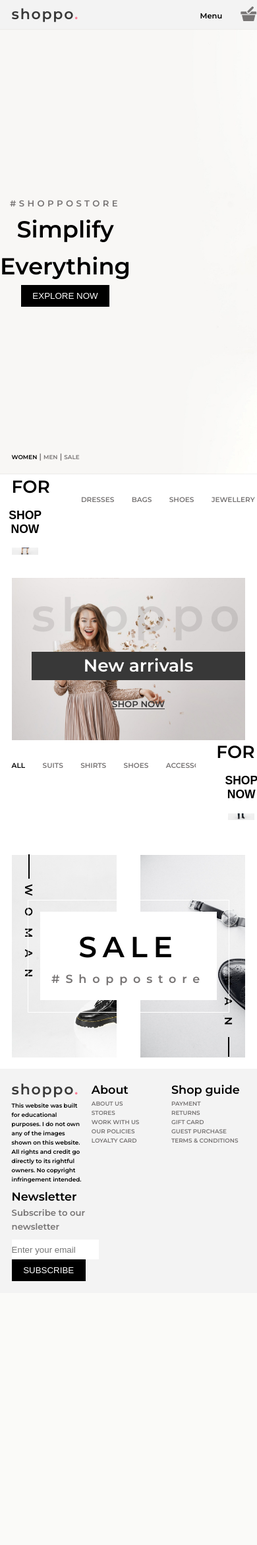
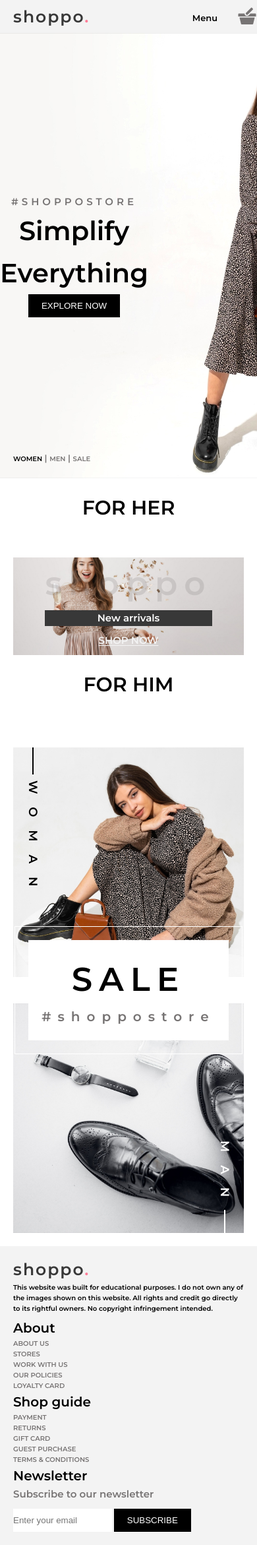
Before and after one commit to Leonas734/clothing_shop, a Django app: template clothing_shop/templates/clothing_shop/home_page.html in a window 390 px wide; the page is wider, and only the part inside the window is pictured. Shown: that part at 66% size. Before the commit the page ends 1942 px from the top of that part, so only its background shows below. Run offline with Django 3.2, Linux system fonts and the light colour scheme; the template is opened without the code that fills it, so the values that code supplies are empty.

Commit message:
Website is now fully mobile responsive
Modified mobile-nav 'top' property for better mobile response
Sale section now changes grid from horizontal to vertical if user
is using a mobile
Header backgroud image adjusts accordingly to viewport size
Shopping sections remove main image and categories if user is on mobile
New arrivals section reduces accrodingly to viewport size
Footer column grid increased to 20fr for better mobile responsiveness

```diff
--- a/clothing_shop/sass/sass/_base.scss
+++ b/clothing_shop/sass/sass/_base.scss
@@ -1,3 +1,4 @@
+// Colours
 $color-primary: #383838;
 $color-primary-light: #777474;
 $color-primary-very-light: #f3f3f3;
@@ -7,8 +8,10 @@ $color-white: #fff;
 
 // Breakpoints
 $bp-large: 37.5em; // 600px
-$bp-medium: 55em;
+$bp-medium: 29.0625em; // 465px
+$bp-small: 22.8125em; // 365px
 
+// Fonts
 $font-primary: "Montserrat", sans-serif;
 
 * {
@@ -25,9 +28,6 @@ $font-primary: "Montserrat", sans-serif;
 html {
   box-sizing: border-box;
   font-size: 62.5%; // 1rem = 10px, 10px/16px = 62.5%
-  @media only screen and (max-width: $bp-large) {
-    font-size: 55%;
-  }
 }
 
 body {
--- a/clothing_shop/sass/sass/_footer.scss
+++ b/clothing_shop/sass/sass/_footer.scss
@@ -7,7 +7,7 @@
   grid-column-gap: 1rem;
   grid-template-columns: repeat(
     auto-fit,
-    [col-start] minmax(10rem, 1fr) [col-end]
+    [col-start] minmax(20rem, 1fr) [col-end]
   );
 
   align-content: center;
@@ -55,8 +55,6 @@
         height: 3.5rem;
         width: 15rem;
       }
-      > button {
-      }
     }
   }
 }
--- a/clothing_shop/sass/sass/_header.scss
+++ b/clothing_shop/sass/sass/_header.scss
@@ -8,6 +8,10 @@
   display: grid;
   grid-template-columns: minmax(min-content, 1fr) 1fr;
   transition: all 0.5s;
+
+  @media only screen and (max-width: $bp-medium) {
+    background-position: 35%;
+  }
 
   // USE THIS FOR MOBILE SIZE TO CENTER IMG
   // background-position: center;
--- a/clothing_shop/sass/sass/_mobile-nav.scss
+++ b/clothing_shop/sass/sass/_mobile-nav.scss
@@ -21,7 +21,7 @@
   &__links {
     position: absolute;
     margin: auto;
-    top: 10%;
+    top: 5%;
     left: 50%;
     transform: translateX(-50%);
     display: flex;
--- a/clothing_shop/sass/sass/_new-arrivals.scss
+++ b/clothing_shop/sass/sass/_new-arrivals.scss
@@ -13,11 +13,20 @@
   justify-items: center;
 
   &__text-container {
+    @media only screen and (max-width: $bp-large) {
+      grid-column: 1/3;
+    }
+    @media only screen and (max-width: $bp-medium) {
+      margin-bottom: 1rem;
+    }
     grid-column: 2/3;
     margin-bottom: 5rem;
   }
 
   &__title {
+    @media only screen and (max-width: $bp-medium) {
+      font-size: 5rem;
+    }
     font-size: 8rem;
     color: rgba($color-primary-light, 0.2);
     text-transform: lowercase;
@@ -25,6 +34,10 @@
   }
 
   &__text {
+    @media only screen and (max-width: $bp-medium) {
+      font-size: 1.5rem;
+      margin-bottom: 1rem;
+    }
     font-size: 3rem;
     color: $color-white;
     background-color: $color-primary;
@@ -33,6 +46,9 @@
   }
 
   &__link {
+    @media only screen and (max-width: $bp-medium) {
+      color: $color-primary-very-light;
+    }
     font-size: 1.5rem;
     color: $color-primary;
   }
--- a/clothing_shop/sass/sass/_sale.scss
+++ b/clothing_shop/sass/sass/_sale.scss
@@ -10,6 +10,10 @@
   );
   grid-template-rows: repeat(4, 1fr);
 
+  @media only screen and (max-width: $bp-medium) {
+    grid-template-rows: repeat(8, 1fr);
+  }
+
   &__woman {
     margin: 2rem;
     grid-column: col-start 1 / col-end 4;
@@ -20,16 +24,32 @@
     position: relative;
     transition: all 0.5s;
 
+    @media only screen and (max-width: $bp-large) {
+      background-position: 60%;
+    }
+    @media only screen and (max-width: $bp-medium) {
+      grid-row: 1/5;
+      grid-column: col-start 1 / col-end 8;
+    }
+
     &-text {
       @include sale-text;
       left: 1.5rem;
       top: 5rem;
+      @media only screen and (max-width: $bp-small) {
+        writing-mode: horizontal-tb;
+        left: 2rem;
+        color: $color-white;
+      }
 
       &:after {
         height: 23%;
         width: 2px;
         left: 1.4rem;
         bottom: 105%;
+        @media only screen and (max-width: $bp-small) {
+          display: none;
+        }
       }
     }
   }
@@ -44,6 +64,14 @@
     background-position: 0 30%;
     display: flex;
     transition: all 0.5s;
+    @media only screen and (max-width: $bp-large) {
+      background-position: 30%;
+    }
+
+    @media only screen and (max-width: $bp-medium) {
+      grid-row: 5/9;
+      grid-column: col-start 1 / col-end 8;
+    }
 
     &-text {
       @include sale-text;
@@ -51,12 +79,20 @@
       align-self: flex-end;
       right: 1.5rem;
       bottom: 3.5rem;
+      color: $color-white;
+      @media only screen and (max-width: $bp-small) {
+        writing-mode: horizontal-tb;
+      }
 
       &:after {
+        background-color: $color-white;
         height: 33%;
         width: 2px;
         right: 1.3rem;
         top: 100%;
+        @media only screen and (max-width: $bp-small) {
+          display: none;
+        }
       }
     }
   }
@@ -67,6 +103,12 @@
     z-index: 1;
     border: solid 1px $color-white;
     padding: 2rem;
+    @media only screen and (max-width: $bp-medium) {
+      grid-row: 4/6;
+    }
+    @media only screen and (max-width: $bp-small) {
+      padding: 0;
+    }
   }
 
   &__text-box {
@@ -82,11 +124,18 @@
       font-size: 5rem;
       letter-spacing: 1rem;
       text-transform: uppercase;
+      @media only screen and (max-width: $bp-small) {
+        font-size: 3rem;
+      }
     }
     &__text {
       font-size: 2rem;
       letter-spacing: 1rem;
       color: $color-primary-light;
+      text-transform: lowercase;
+      @media only screen and (max-width: $bp-small) {
+        font-size: 1rem;
+      }
     }
   }
 }
--- a/clothing_shop/sass/sass/_shop-now.scss
+++ b/clothing_shop/sass/sass/_shop-now.scss
@@ -18,6 +18,9 @@
   }
 
   &__image-container {
+    @media only screen and (max-width: $bp-large) {
+      display: none;
+    }
     &--woman {
       margin-right: 2rem;
       grid-column: col-start 1 / col-start 4;
@@ -52,9 +55,15 @@
   &__title {
     &--woman {
       grid-column: col-start 1 / col-end 3;
+      @media only screen and (max-width: $bp-large) {
+        grid-column: col-start 1 / col-end 8;
+      }
     }
     &--man {
       grid-column: col-start 5 / col-end 8;
+      @media only screen and (max-width: $bp-large) {
+        grid-column: col-start 1 / col-end 8;
+      }
     }
     justify-self: center;
     align-self: center;
@@ -62,6 +71,9 @@
   }
 
   &__categories {
+    @media only screen and (max-width: $bp-large) {
+      display: none;
+    }
     &--woman {
       grid-column: col-start 4 / columns-end;
     }
@@ -84,9 +96,15 @@
   &__products {
     &--woman {
       grid-column: col-start 4 / columns-end;
+      @media only screen and (max-width: $bp-large) {
+        grid-column: col-start 1 / col-end 8;
+      }
     }
     &--man {
       grid-column: columns-start / col-end 4;
+      @media only screen and (max-width: $bp-large) {
+        grid-column: col-start 1 / col-end 8;
+      }
     }
     grid-template-columns: repeat(auto-fit, minmax(31%, 1fr));
     display: grid;
--- a/clothing_shop/static/clothing_shop/style.css
+++ b/clothing_shop/static/clothing_shop/style.css
@@ -10,9 +10,6 @@
 html {
   box-sizing: border-box;
   font-size: 62.5%; }
-  @media only screen and (max-width: 37.5em) {
-    html {
-      font-size: 55%; } }
 
 body {
   font-family: "Montserrat", sans-serif;
@@ -241,6 +238,9 @@ body {
   display: grid;
   grid-template-columns: minmax(min-content, 1fr) 1fr;
   transition: all 0.5s; }
+  @media only screen and (max-width: 29.0625em) {
+    .header {
+      background-position: 35%; } }
   .header__text-container {
     align-self: center; }
   .header__links {
@@ -274,6 +274,9 @@ body {
     display: flex;
     justify-content: center;
     position: relative; }
+    @media only screen and (max-width: 37.5em) {
+      .shop-now__image-container {
+        display: none; } }
     .shop-now__image-container--woman {
       margin-right: 2rem;
       grid-column: col-start 1 / col-start 4; }
@@ -297,14 +300,23 @@ body {
     font-size: 3rem; }
     .shop-now__title--woman {
       grid-column: col-start 1 / col-end 3; }
+      @media only screen and (max-width: 37.5em) {
+        .shop-now__title--woman {
+          grid-column: col-start 1 / col-end 8; } }
     .shop-now__title--man {
       grid-column: col-start 5 / col-end 8; }
+      @media only screen and (max-width: 37.5em) {
+        .shop-now__title--man {
+          grid-column: col-start 1 / col-end 8; } }
   .shop-now__categories {
     grid-row: 1/2;
     align-self: center;
     display: grid;
     grid-template-columns: repeat(5, min-content);
     column-gap: 3rem; }
+    @media only screen and (max-width: 37.5em) {
+      .shop-now__categories {
+        display: none; } }
     .shop-now__categories--woman {
       grid-column: col-start 4 / columns-end; }
     .shop-now__categories--man {
@@ -320,8 +332,14 @@ body {
     grid-gap: 2rem; }
     .shop-now__products--woman {
       grid-column: col-start 4 / columns-end; }
+      @media only screen and (max-width: 37.5em) {
+        .shop-now__products--woman {
+          grid-column: col-start 1 / col-end 8; } }
     .shop-now__products--man {
       grid-column: columns-start / col-end 4; }
+      @media only screen and (max-width: 37.5em) {
+        .shop-now__products--man {
+          grid-column: col-start 1 / col-end 8; } }
 
 .new-arrivals {
   background-image: url(./img/new-arrivals-img-3.jpg);
@@ -337,20 +355,36 @@ body {
   .new-arrivals__text-container {
     grid-column: 2/3;
     margin-bottom: 5rem; }
+    @media only screen and (max-width: 37.5em) {
+      .new-arrivals__text-container {
+        grid-column: 1/3; } }
+    @media only screen and (max-width: 29.0625em) {
+      .new-arrivals__text-container {
+        margin-bottom: 1rem; } }
   .new-arrivals__title {
     font-size: 8rem;
     color: rgba(119, 116, 116, 0.2);
     text-transform: lowercase;
     letter-spacing: 1rem; }
+    @media only screen and (max-width: 29.0625em) {
+      .new-arrivals__title {
+        font-size: 5rem; } }
   .new-arrivals__text {
     font-size: 3rem;
     color: #fff;
     background-color: #383838;
     white-space: nowrap;
     margin-bottom: 3rem; }
+    @media only screen and (max-width: 29.0625em) {
+      .new-arrivals__text {
+        font-size: 1.5rem;
+        margin-bottom: 1rem; } }
   .new-arrivals__link {
     font-size: 1.5rem;
     color: #383838; }
+    @media only screen and (max-width: 29.0625em) {
+      .new-arrivals__link {
+        color: #f3f3f3; } }
 
 .sale {
   margin-top: 4rem;
@@ -359,6 +393,9 @@ body {
   display: grid;
   grid-template-columns: repeat(8, [col-start] minmax(min-content, 1fr) [col-end]);
   grid-template-rows: repeat(4, 1fr); }
+  @media only screen and (max-width: 29.0625em) {
+    .sale {
+      grid-template-rows: repeat(8, 1fr); } }
   .sale__woman {
     margin: 2rem;
     grid-column: col-start 1 / col-end 4;
@@ -368,6 +405,13 @@ body {
     background-position: 0 50%;
     position: relative;
     transition: all 0.5s; }
+    @media only screen and (max-width: 37.5em) {
+      .sale__woman {
+        background-position: 60%; } }
+    @media only screen and (max-width: 29.0625em) {
+      .sale__woman {
+        grid-row: 1/5;
+        grid-column: col-start 1 / col-end 8; } }
     .sale__woman-text {
       writing-mode: vertical-lr;
       margin: auto;
@@ -381,11 +425,19 @@ body {
         background-color: #000000;
         content: "";
         position: absolute; }
+      @media only screen and (max-width: 22.8125em) {
+        .sale__woman-text {
+          writing-mode: horizontal-tb;
+          left: 2rem;
+          color: #fff; } }
       .sale__woman-text:after {
         height: 23%;
         width: 2px;
         left: 1.4rem;
         bottom: 105%; }
+        @media only screen and (max-width: 22.8125em) {
+          .sale__woman-text:after {
+            display: none; } }
   .sale__man {
     position: relative;
     margin: 2rem;
@@ -396,6 +448,13 @@ body {
     background-position: 0 30%;
     display: flex;
     transition: all 0.5s; }
+    @media only screen and (max-width: 37.5em) {
+      .sale__man {
+        background-position: 30%; } }
+    @media only screen and (max-width: 29.0625em) {
+      .sale__man {
+        grid-row: 5/9;
+        grid-column: col-start 1 / col-end 8; } }
     .sale__man-text {
       writing-mode: vertical-lr;
       margin: auto;
@@ -406,22 +465,36 @@ body {
       display: inline-block;
       align-self: flex-end;
       right: 1.5rem;
-      bottom: 3.5rem; }
+      bottom: 3.5rem;
+      color: #fff; }
       .sale__man-text:after {
         background-color: #000000;
         content: "";
         position: absolute; }
+      @media only screen and (max-width: 22.8125em) {
+        .sale__man-text {
+          writing-mode: horizontal-tb; } }
       .sale__man-text:after {
+        background-color: #fff;
         height: 33%;
         width: 2px;
         right: 1.3rem;
         top: 100%; }
+        @media only screen and (max-width: 22.8125em) {
+          .sale__man-text:after {
+            display: none; } }
   .sale__text-container {
     grid-column: col-start 4 / col-end 5;
     grid-row: 2/4;
     z-index: 1;
     border: solid 1px #fff;
     padding: 2rem; }
+    @media only screen and (max-width: 29.0625em) {
+      .sale__text-container {
+        grid-row: 4/6; } }
+    @media only screen and (max-width: 22.8125em) {
+      .sale__text-container {
+        padding: 0; } }
   .sale__text-box {
     background-color: white;
     height: 100%;
@@ -434,10 +507,17 @@ body {
       font-size: 5rem;
       letter-spacing: 1rem;
       text-transform: uppercase; }
+      @media only screen and (max-width: 22.8125em) {
+        .sale__text-box__title {
+          font-size: 3rem; } }
     .sale__text-box__text {
       font-size: 2rem;
       letter-spacing: 1rem;
-      color: #777474; }
+      color: #777474;
+      text-transform: lowercase; }
+      @media only screen and (max-width: 22.8125em) {
+        .sale__text-box__text {
+          font-size: 1rem; } }
 
 .footer {
   background-color: #f3f3f3;
@@ -445,7 +525,7 @@ body {
   grid-column: full-start / full-end;
   display: grid;
   grid-column-gap: 1rem;
-  grid-template-columns: repeat(auto-fit, [col-start] minmax(10rem, 1fr) [col-end]);
+  grid-template-columns: repeat(auto-fit, [col-start] minmax(20rem, 1fr) [col-end]);
   align-content: center;
   padding: 2rem; }
   .footer__copyright {
@@ -497,7 +577,7 @@ body {
   .mobile-nav__links {
     position: absolute;
     margin: auto;
-    top: 10%;
+    top: 5%;
     left: 50%;
     transform: translateX(-50%);
     display: flex;
```
